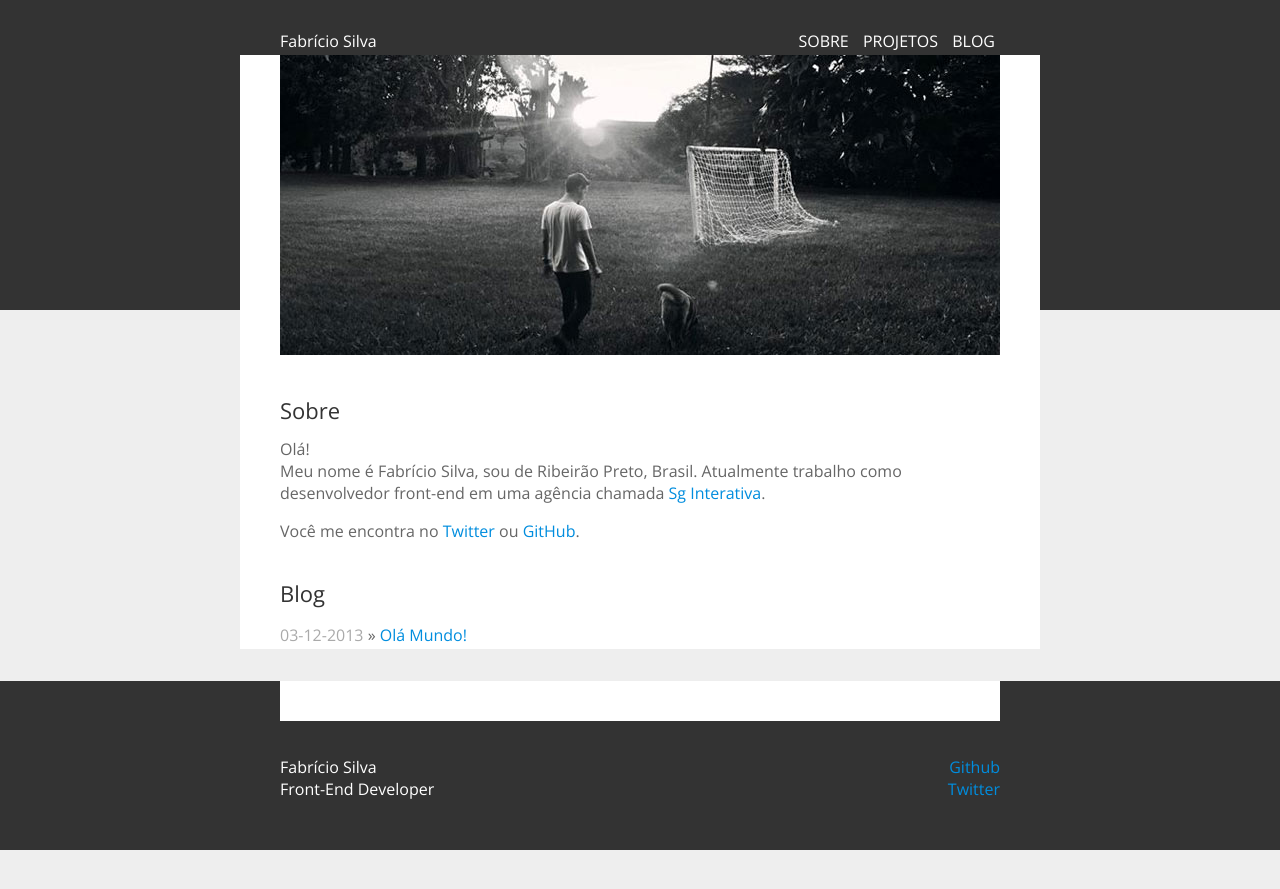
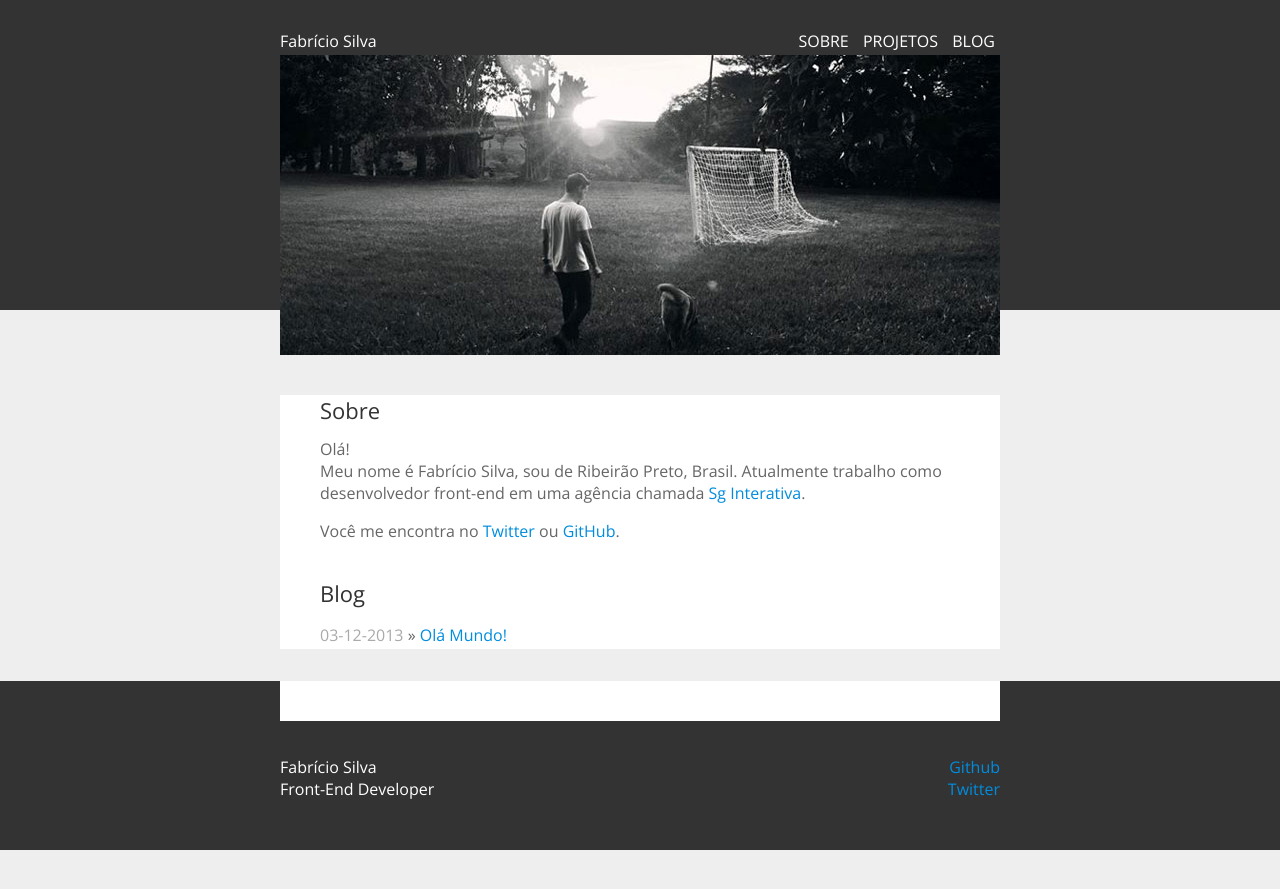
Before and after one commit to fabriciofmsilva/fabriciofmsilva.github.io, a Jekyll site: the page built from index.html, in a window 1280 px wide. Shown: the top 889 px of the page. Built offline with Jekyll 4.4.1, drawn with Linux system fonts in a browser that asks for light colours; nearby versions of some CDN libraries.

Commit message:
Edit Style

```diff
--- a/_layouts/post.html
+++ b/_layouts/post.html
@@ -2,12 +2,13 @@
 <body>
 {% include header.html %}
 <article class="post wrapper" itemscope itemtype="http://schema.org/Article">
-<header class="post-header">
 {% if page.image %}
 <img src="{{ page.image }}" alt="{{ page.image-alt }}" class="box-img">
 {% else %}
 <img src="{{ site.url }}/img/fabricio-silva.jpg" alt="Fabrício Silva - Desenvolvedor Front-End, HTML, CSS e JavaScript" class="box-img">
 {% endif %}
+<div class="entry">
+<header class="post-header">
 <h1 itemprop="name">{{ page.title }}</h1>
 <p class="meta"><span itemprop="datePublished">{{ page.date | date: "%d-%M-%Y" }}</span></p>
 </header>
@@ -15,6 +16,7 @@
 <footer class="post-meta">
 {% include disqus.html %}
 </footer>
+</div>
 </article>
 {% include footer.html %}
 </body>
--- a/css/main.css
+++ b/css/main.css
@@ -158,7 +158,7 @@ ul.posts li {
 .home, .page, .post {
 	padding: 55px 0 0;
 }
-.home .wrapper, .page .wrapper, .post .wrapper {
+.entry {
 	background: #FFF;
 	padding: 0 40px;
 }
--- a/index.html
+++ b/index.html
@@ -5,13 +5,13 @@ description: Olá! Meu nome é Fabrício Silva, eu sou de Ribeirão Preto, Brasi
 canonical: http://www.fabriciofmsilva.com.br/
 ---
 
-<section class="home">
-<div class="wrapper">
+<section class="home wrapper">
 	{% if page.image %}
 	<img src="{{ page.image }}" alt="{{ page.image-alt }}" class="box-img">
 	{% else %}
 	<img src="{{ site.url }}/img/fabricio-silva.jpg" alt="Fabrício Silva - Desenvolvedor Front-End, HTML, CSS e JavaScript" class="box-img">
 	{% endif %}
+<div class="entry">
 	<h2>Sobre</h2>
 	<p itemscope itemtype="http://schema.org/Person">Olá!<br>
 	Meu nome é <span itemprop="name">Fabrício Silva</span>, sou de <span itemprop="address" itemscope itemtype="http://schema.org/PostalAddress"><span itemprop="addressLocality">Ribeirão Preto</span>, <span itemprop="addressCountry">Brasil</span></span>. Atualmente trabalho como <span itemprop="jobTitle">desenvolvedor front-end</span> em uma agência chamada <a href="http://www.sgec.com.br/" itemprop="worksFor">Sg Interativa</a>.
```
